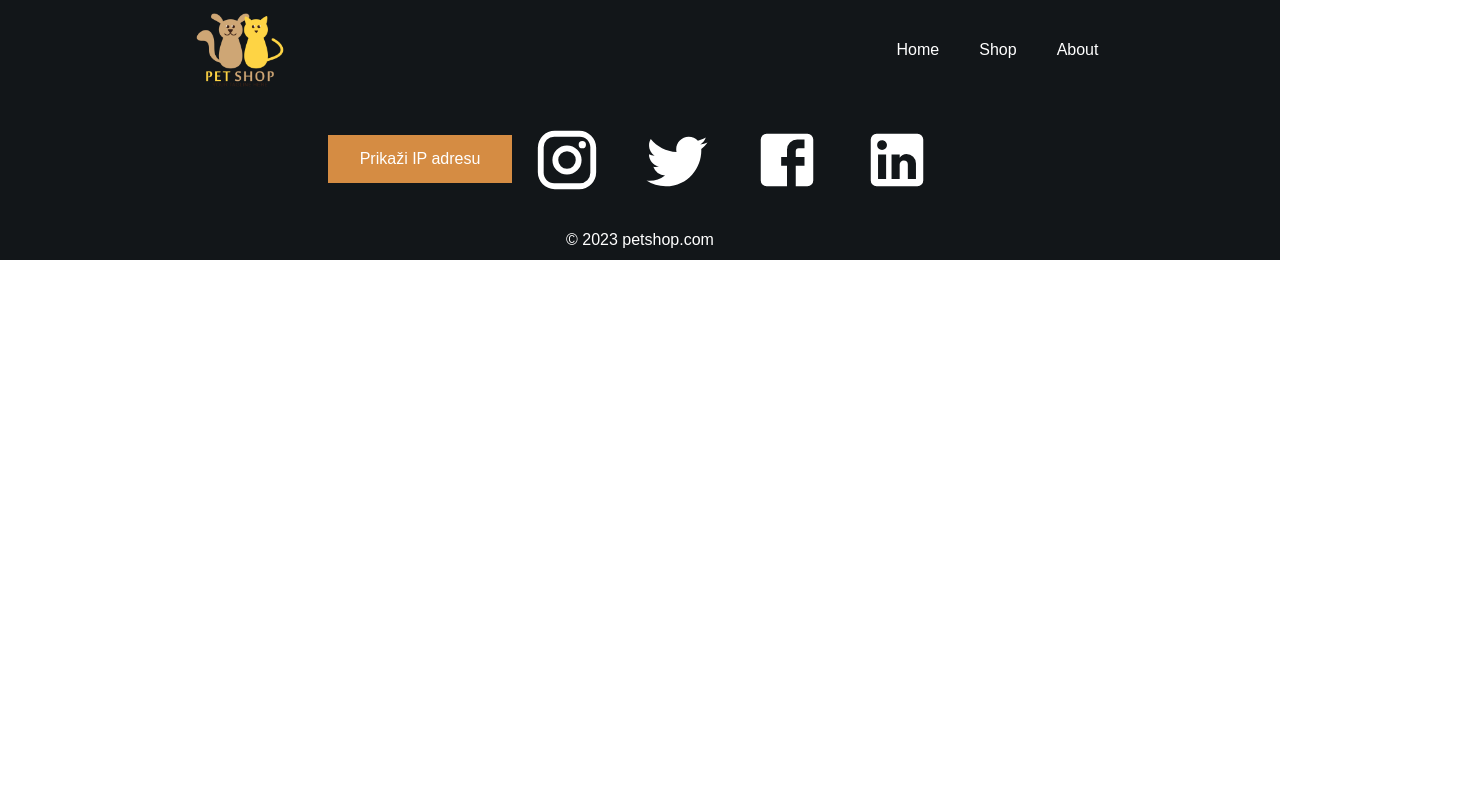
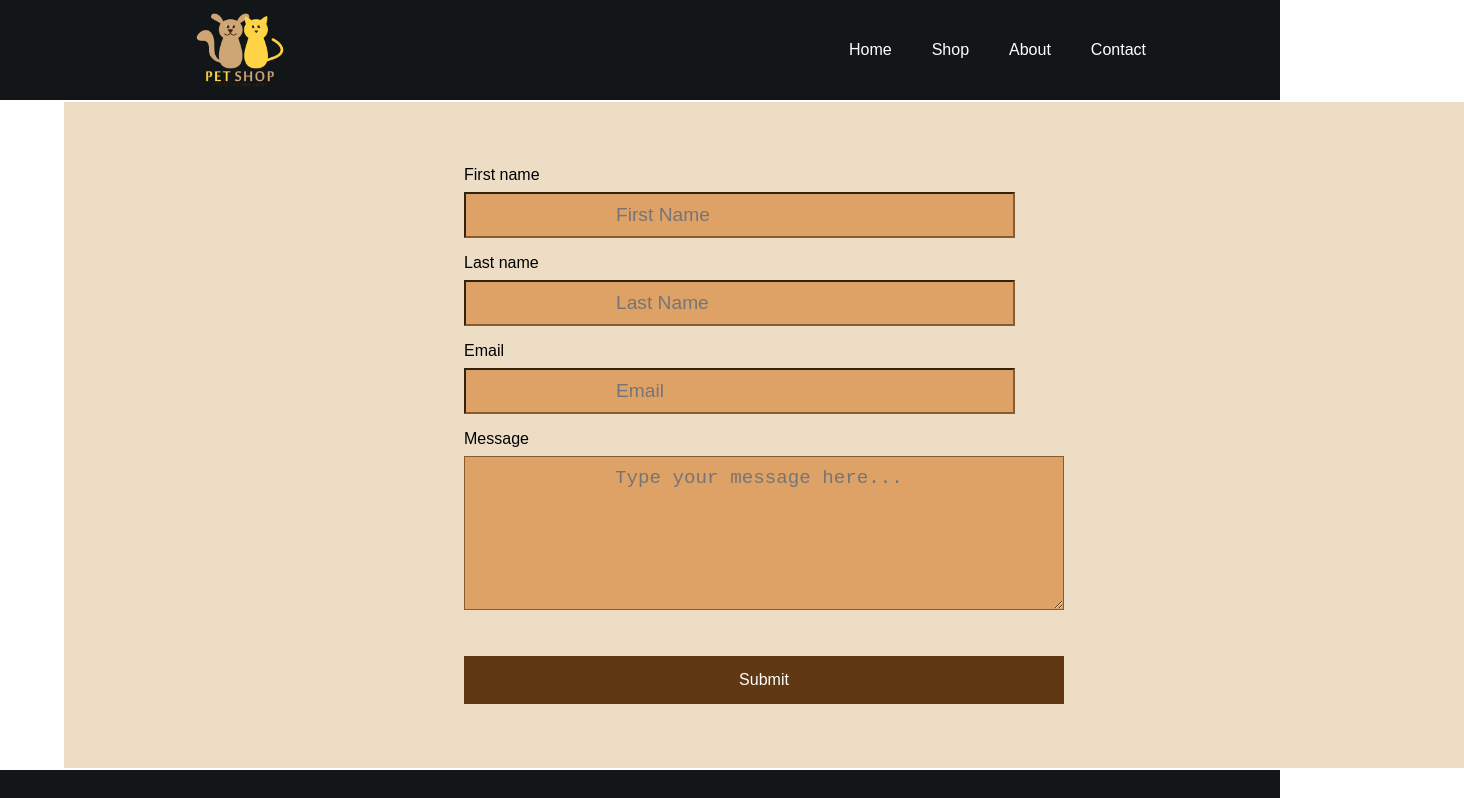
Before and after one commit to prosenicaa/petshop_react, a React (Create React App) app: page /contact in a window 1280 px wide. Shown: the top 798 px of the page, 1464 px wide, since content can reach past the window. Built offline with nearby package versions, Linux system fonts and the light colour scheme.

Commit message:
Napravljena Forma i dodata na Contact stranicu

```diff
--- a/src/App.js
+++ b/src/App.js
@@ -3,6 +3,7 @@ import Footer from "./components/Footer";
 import Home from "./pages/Home";
 import Shop from "./pages/Shop";
 import About from "./pages/About";
+import Contact from "./pages/Contact";
 import "./App.css";
 import { BrowserRouter as Router, Route, Routes } from "react-router-dom";
 
@@ -15,6 +16,7 @@ function App() {
           <Route path="/" element={<Home />} />
           <Route path="/shop" element={<Shop />} />
           <Route path="/about" element={<About />} />
+          <Route path="/contact" element={<Contact />} />
         </Routes>
         <Footer />
       </Router>
--- /dev/null
+++ b/src/components/Form.js
@@ -0,0 +1,79 @@
+import React from "react";
+import "../styles/Form.css";
+import { useState } from "react";
+
+function Form() {
+  const [firstName, setFirstName] = useState("");
+  const [lastName, setLastName] = useState("");
+  const [email, setEmail] = useState("");
+  const [error, setError] = useState(false);
+
+  const handleSubmit = (e) => {
+    e.preventDefault();
+    if (firstName.length == 0 || lastName.length == 0 || email.length == 0) {
+      setError(true);
+    }
+    if (firstName && lastName && email) {
+      console.log(
+        "First Name: ",
+        firstName,
+        "\nLast Name: ",
+        lastName,
+        "\nEmail: ",
+        email
+      );
+      alert("Uspesno ste nas kontaktirali!");
+    }
+  };
+
+  return (
+    <div className="container">
+      <div className="forma">
+        <form onSubmit={handleSubmit}>
+          <label>First name</label>
+          <div>
+            <input
+              placeholder="First Name"
+              onChange={(e) => setFirstName(e.target.value)}
+            />
+          </div>
+          {error && firstName.length <= 0 ? (
+            <label className="error">First name can't be empty</label>
+          ) : (
+            ""
+          )}
+
+          <label>Last name</label>
+          <div>
+            <input
+              placeholder="Last Name"
+              onChange={(e) => setLastName(e.target.value)}
+            />
+          </div>
+          {error && lastName.length <= 0 ? (
+            <label className="error">Last name can't be empty</label>
+          ) : (
+            ""
+          )}
+          <label>Email</label>
+          <div>
+            <input
+              placeholder="Email"
+              onChange={(e) => setEmail(e.target.value)}
+            />
+          </div>
+          {error && email.length <= 0 ? (
+            <label className="error">Email can't be empty</label>
+          ) : (
+            ""
+          )}
+          <label>Message</label>
+          <textarea rows="6" placeholder="Type your message here..."></textarea>
+          <button className="btnSubmit">Submit</button>
+        </form>
+      </div>
+    </div>
+  );
+}
+
+export default Form;
--- a/src/components/Navbar.js
+++ b/src/components/Navbar.js
@@ -18,12 +18,14 @@ function Navbar() {
           <Link to="/"> Home </Link>
           <Link to="/shop"> Shop </Link>
           <Link to="/about"> About </Link>
+          <Link to="/contact"> Contact </Link>
         </div>
       </div>
       <div className="rightSide">
         <Link to="/"> Home </Link>
         <Link to="/shop"> Shop </Link>
         <Link to="/about"> About </Link>
+        <Link to="/contact"> Contact </Link>
         <button onClick={toggleNavbar}>
           <ReorderIcon />
         </button>
--- /dev/null
+++ b/src/pages/Contact.js
@@ -0,0 +1,12 @@
+import React from "react";
+import Form from "../components/Form";
+
+function Contact() {
+  return (
+    <div className="contact">
+      <Form />
+    </div>
+  );
+}
+
+export default Contact;
--- /dev/null
+++ b/src/styles/Form.css
@@ -0,0 +1,52 @@
+label{
+    color: black;
+    margin-bottom: 0.5rem;
+}
+
+form{
+    display: flex;
+    flex-direction: column;
+    padding: 4rem 1rem;
+    margin: auto;
+    max-width: 600px;
+    justify-content: center;
+}
+
+form input, form textarea{
+    margin-bottom: 1rem;
+    padding: 10px 150px;
+    font-size: 1.2rem;
+    background-color: rgb(222, 162, 102);
+    border-color: rgb(135, 92, 49);
+    color: black;
+    justify-content: center;
+}
+
+.btnSubmit {
+    background-color: #603912;
+    border: none;
+    color: white;
+    padding: 15px 32px;
+    text-align: center;
+    text-decoration: none;
+    display: inline-block;
+    font-size: 16px;
+    margin-top: 30px;
+    cursor: pointer;
+  }
+
+.container{
+    justify-content: center;
+}
+
+.forma{
+    background-color: rgb(237, 221, 197);
+    border-color: #603912;
+    justify-content: center;
+    align-items: center;
+    width: 1400px;
+}
+
+.forma .error{
+    color: red;
+}
```
